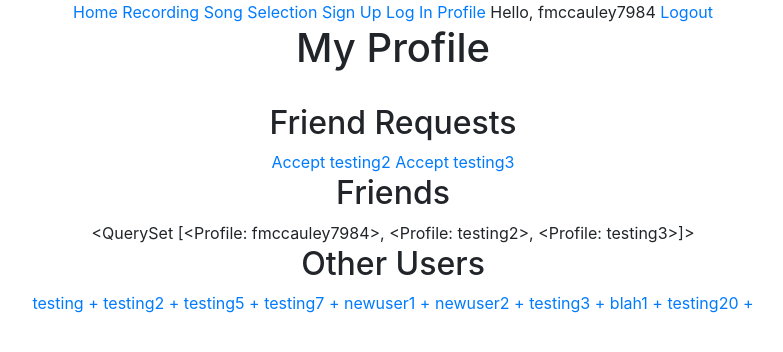
After one commit to foremanmccauley/Karaoke_Capstone, a Django app: page /profile in a window 1280 px wide. The commit adds this page. Shown: the top 352 px of the page, without its empty margins (247-1030 px from the left). Run offline with Django 3.2, Linux system fonts and the light colour scheme; a user stored in the database is signed in; data comes from the database, SQL or seed files in the repository.

Commit message:
Added friends list function

```diff
--- a/karaoke/karaoke/admin.py
+++ b/karaoke/karaoke/admin.py
@@ -1,3 +1,7 @@
 from django.contrib import admin
+from .models import Profile, FriendRequest
 
 # Register your models here.
+
+admin.site.register(Profile)
+admin.site.register(FriendRequest)
--- a/karaoke/karaoke/apps.py
+++ b/karaoke/karaoke/apps.py
@@ -2,3 +2,6 @@ from django.apps import AppConfig
 
 class KaraokeConfig(AppConfig):
     name = 'karaoke'
+
+    def ready(self):
+        import karaoke.signals
--- a/karaoke/karaoke/models.py
+++ b/karaoke/karaoke/models.py
@@ -1 +1,18 @@
 from django.db import models
+from django.contrib.auth.models import User
+
+
+class Profile(models.Model):
+    user = models.OneToOneField(User, on_delete=models.CASCADE)
+    friends = models.ManyToManyField('Profile', blank=True)
+    newAccount = models.BooleanField(default=True)
+
+    def __str__(self):
+        return self.user.username
+
+class FriendRequest(models.Model):
+    from_user=models.ForeignKey(User, related_name="from_user",on_delete=models.CASCADE)
+    to_user=models.ForeignKey(User, related_name='to_user', on_delete=models.CASCADE)
+
+    def __str__(self):
+        return self.from_user.username + " to " + self.to_user.username
--- a/karaoke/karaoke/settings.py
+++ b/karaoke/karaoke/settings.py
@@ -64,9 +64,7 @@ TEMPLATES = [
                 'django.contrib.auth.context_processors.auth',
                 'django.contrib.messages.context_processors.messages',
             ],
-            'libraries': {
-                'spotify': 'karaoke.templatetags.spotify',
-            }
+
         },
     },
 ]
--- a/karaoke/karaoke/templates/navbar.html
+++ b/karaoke/karaoke/templates/navbar.html
@@ -9,6 +9,8 @@
     <span>{% if request.path == register_url %} Sign Up {% else %}<a href="{% url 'register' %}"> Sign Up</a>{% endif %}</span>
     {% url 'login' as login_url %}
     <span>{% if request.path == login_url %} Log In {% else %}<a href="{% url 'loginpage' %}"> Log In</a>{% endif %}</span>
+    {% url 'login' as login_url %}
+    <span>{% if request.path == login_url %} Profile {% else %}<a href="{% url 'profile' %}"> Profile</a>{% endif %}</span>
     <span> Hello, {{request.user}}</span>
     <span><a href="{% url 'logoutuser' %}">Logout</a></span>
 </div>
--- /dev/null
+++ b/karaoke/karaoke/templates/profile.html
@@ -0,0 +1,31 @@
+{% load static %}
+<!DOCTYPE html>
+<html>
+<head>
+    <meta charset="utf-8">
+    <title>Karaoke App</title>
+    <link rel="stylesheet" href="https://cdn.jsdelivr.net/npm/bootstrap@4.5.3/dist/css/bootstrap.min.css" integrity="sha384-TX8t27EcRE3e/ihU7zmQxVncDAy5uIKz4rEkgIXeMed4M0jlfIDPvg6uqKI2xXr2" crossorigin="anonymous">
+    <link rel="stylesheet" href="{% static 'css/style.css' %}">
+</head>
+<body>
+    {%include 'navbar.html'%}
+    <main>
+        <h1> My Profile </h1>
+        </br>
+        <h2> Friend Requests </h2>
+        {% for r in fr %}
+
+        <a href="{% url 'accept' r.id %}"> Accept {{r.from_user}} </a>
+        {%endfor%}
+
+        <h2> Friends </h2>
+        {{user.profile.friends.all}}
+
+        <h2> Other Users </h2>
+        {% for user in allusers %}
+        <a href="{% url 'add-friend' user.id %}"> {{user}} +</a>
+        {%endfor%}
+
+    </main>
+</body>
+</html>
--- a/karaoke/karaoke/urls.py
+++ b/karaoke/karaoke/urls.py
@@ -29,4 +29,7 @@ urlpatterns = [
     path('register',views.register, name="register"),
     path('login',views.loginpage, name="loginpage"),
     path('logout',views.logoutuser, name="logoutuser"),
+    path('profile',views.profile, name="profile"),
+    path('add-friend/<int:id>/', views.send_request, name='add-friend'),
+    path('accept/<int:id>/', views.accept_request, name='accept'),
 ]
--- a/karaoke/karaoke/views.py
+++ b/karaoke/karaoke/views.py
@@ -4,9 +4,36 @@ from django.contrib.auth.decorators import login_required
 from django.contrib.auth.forms import UserCreationForm
 from django.contrib import messages
 from .forms import RegistrationForm, SearchForm
+from .models import Profile, FriendRequest
+from django.contrib.auth.models import User
+from django.http import HttpResponse
 
 def index(request):
     return render(request, 'index.html')
+
+def profile(request):
+    if request.user.is_authenticated:
+        user = User.objects.get(pk=request.user.id)
+        allusers=User.objects.exclude(username=request.user)
+        fr = FriendRequest.objects.filter(to_user=request.user)
+        return render(request, 'profile.html',{'allusers':allusers, 'fr':fr})
+
+    else:
+        return redirect('index')
+
+def send_request(request, id):
+    from_user=request.user
+    to_user=User.objects.get(id=id)
+    frequest=FriendRequest.objects.get_or_create(from_user=from_user,to_user=to_user)
+    return redirect('profile')
+
+def accept_request(request, id):
+    frequest=FriendRequest.objects.get(id=id)
+    user1=User.objects.get(pk=request.user.id)
+    user2=User.objects.get(pk=frequest.from_user.id)
+    user1.profile.friends.add(user2.profile)
+    user2.profile.friends.add(user1.profile)
+    return redirect('profile')
 
 def recording(request):
     return render(request, 'recording.html')
```
Also changed, not shown: karaoke/karaoke/signals.py (added, +10 -0 lines), karaoke/db.sqlite3, karaoke/karaoke/migrations/0003_auto_20210320_2055.py (added), karaoke/karaoke/migrations/0004_auto_20210320_2158.py (added), karaoke/karaoke/migrations/0005_profile_newaccount.py (added).
